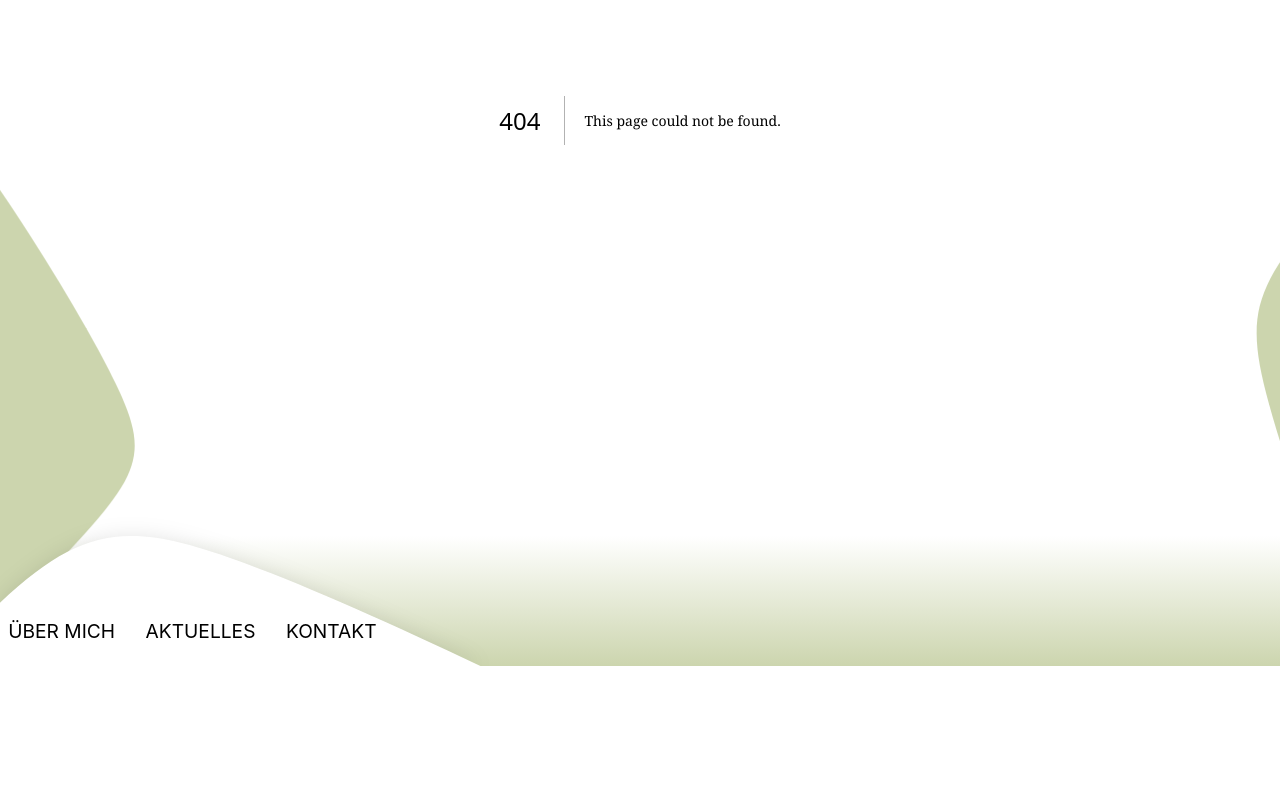
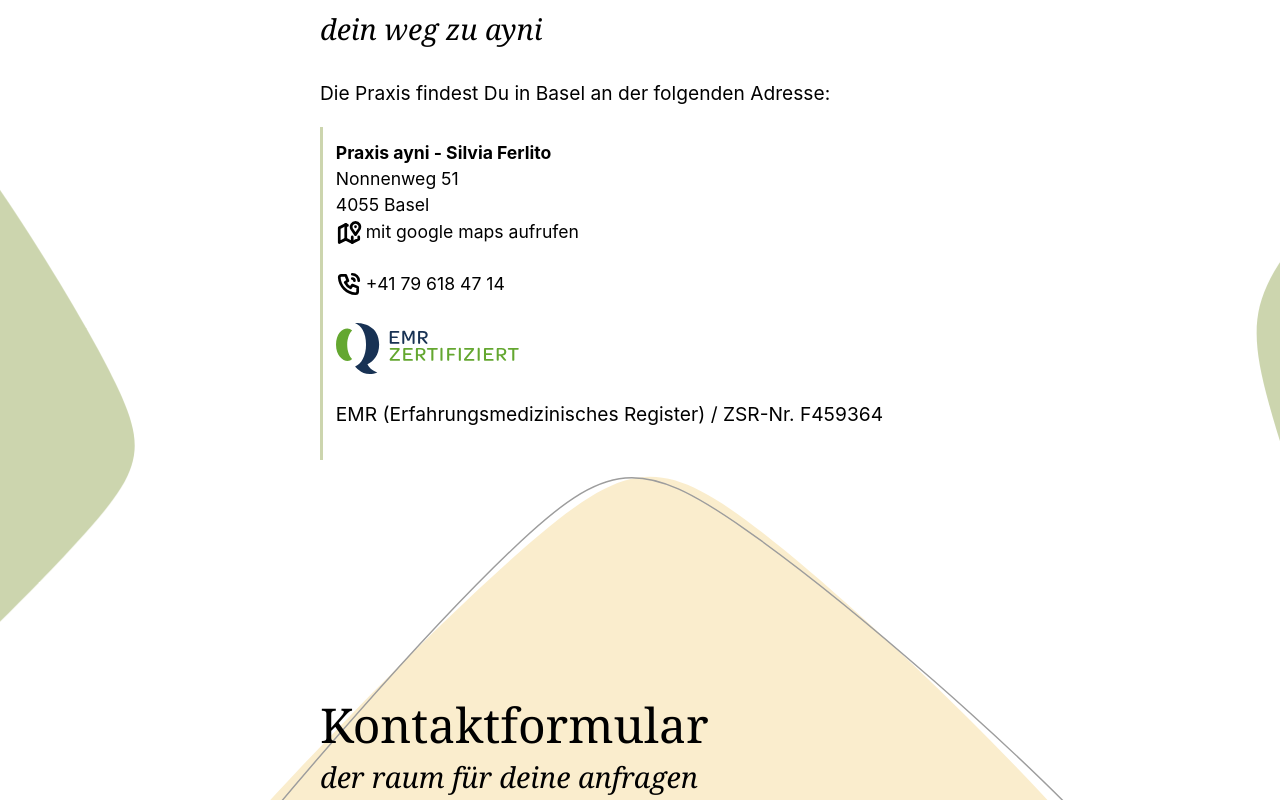
Before and after one commit to ddresch/ayni.ch, a Next.js app: page /qr-contact in a window 1280 px wide. Before the commit this address had no page. Shown: the part 280-1080 px from the top of the page. Built offline with nearby package versions, Linux system fonts and the light colour scheme.

Commit message:
Add QR Contact page

```diff
--- /dev/null
+++ b/pages/qr-contact.jsx
@@ -0,0 +1,53 @@
+import Image from 'next/image'
+import Link from 'next/link'
+import * as React from 'react'
+import ContactForm from '../components/ContactForm'
+import { ContentContainer } from '../components/ContentContainer'
+import { Headline } from '../components/Headline'
+import Layout from '../components/Layout'
+
+export default function QrContactPage(props) {
+  return (
+    <Layout>
+        <div className='main-container'>
+            <div className='spacer-top'></div>
+            <Headline line1="Kontakt" line2="dein weg zu ayni" sublevel={false} />
+            <p>Die Praxis findest Du in Basel an der folgenden Adresse:</p>
+            <Link   href="https://www.google.com/maps/place/Nonnenweg+51,+4055+Basel/@47.558846,7.5731862,17z/data=!4m5!3m4!1s0x4791b906b86db93b:0xa63dca16b6657fce!8m2!3d47.5588424!4d7.5753749"
+                    target="_blank" rel="noreferrer" className="address-map-link">
+                <strong>Praxis ayni - Silvia Ferlito</strong><br />
+                Nonnenweg 51<br />
+                4055 Basel<br />
+                <img src="pin.svg" alt="Location Pin Icon" style={{
+                    width: '1.5em', float: 'left', display: 'inline-block', paddingTop: '0.1em', marginRight: '0.2em'
+                }}/>
+                mit google maps aufrufen
+            </Link>
+            <Link   href="tel:+41794500000" className="address-map-link"
+                    target="_blank" rel="noreferrer">
+                <img src="phone.svg" alt="Phone Icon" style={{
+                    width: '1.5em', float: 'left', display: 'inline-block', marginRight: '0.2em'
+                }}/>
+                +41 79 618 47 14
+            </Link>
+            {/* <Link   href="tel:+41794500000" className="address-map-link"
+                    target="_blank" rel="noreferrer">
+                <img src="phone.svg" alt="Phone Icon" style={{
+                    width: '1.5em', float: 'left', display: 'inline-block', marginRight: '0.2em'
+                }}/>
+                +41 79 618 47 14
+            </Link> */}
+            <Link href="https://emr.ch/therapeut/silvia.ferlito" target={'_blank'} className="address-map-link">
+                <img src="/emr-logo-color.svg" style={{width: '30%'}} /><br />
+                <p>EMR (Erfahrungsmedizinisches Register) / ZSR-Nr. F459364</p>
+            </Link>
+        </div>
+        <ContentContainer primaryColor={'#faedcd'}>
+            <Headline line1="Kontaktformular" line2="der raum f&uuml;r deine anfragen" />
+            <p>Du hast Fragen oder m&ouml;chtest einen Termin vereinbaren? Einfach das untere Formular ausf&uuml;llen und ich melde mich direkt bei Dir!</p>
+            <ContactForm />
+        </ContentContainer>
+        <div className='spacer-top'></div>
+    </Layout>
+  )
+}
```
